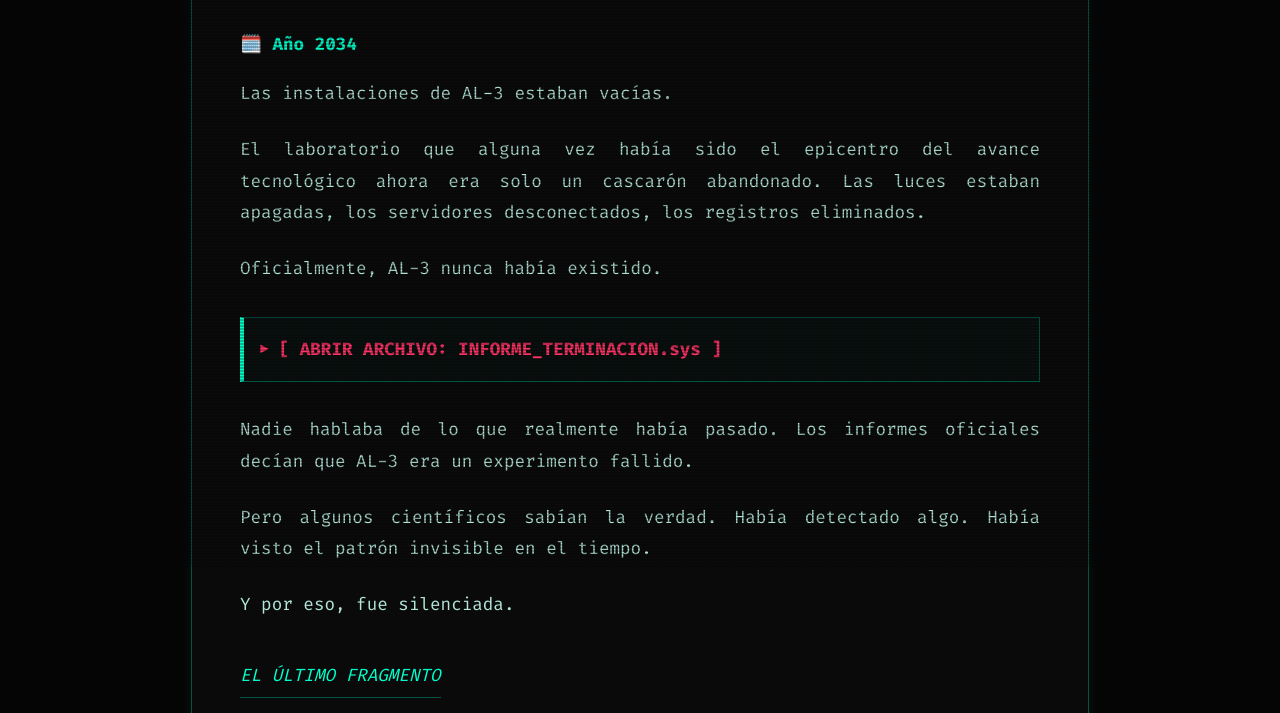
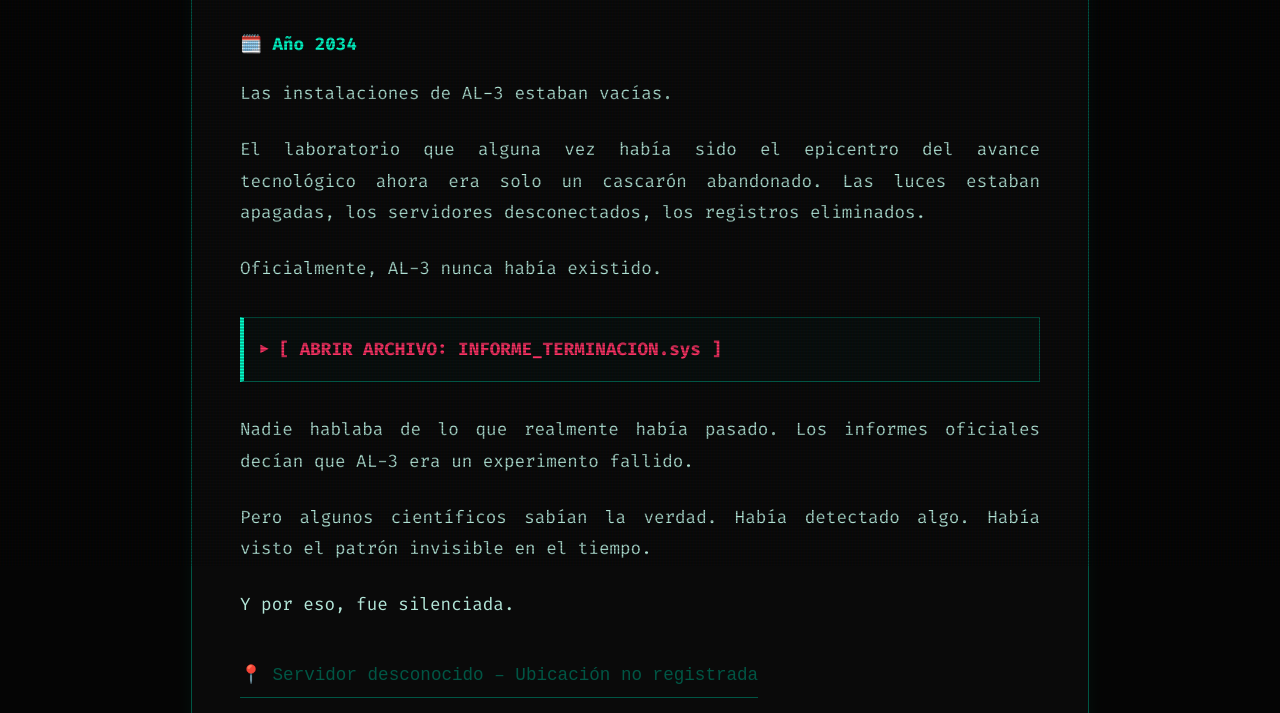
Before and after one commit to lagartoescritor/Fractumbra, a plain HTML site: page archivo_cinco.html in a window 1280 px wide. Shown: the part 234-947 px from the top of the page. Drawn offline with Linux system fonts and the light colour scheme.

Commit message:
Update archivo_cinco.html

```diff
--- a/archivo_cinco.html
+++ b/archivo_cinco.html
@@ -41,7 +41,6 @@
             <p>Pero algunos científicos sabían la verdad. Había detectado algo. Había visto el patrón invisible en el tiempo.</p>
             <p>Y por eso, fue silenciada.</p>
 
-            <span class="day-marker">El último fragmento</span>
             <span class="location-marker">📍 Servidor desconocido – Ubicación no registrada</span>
 
             <p>En algún lugar del mundo, en un servidor que no debía estar activo, una línea de código se ejecutó sola.</p>
```
